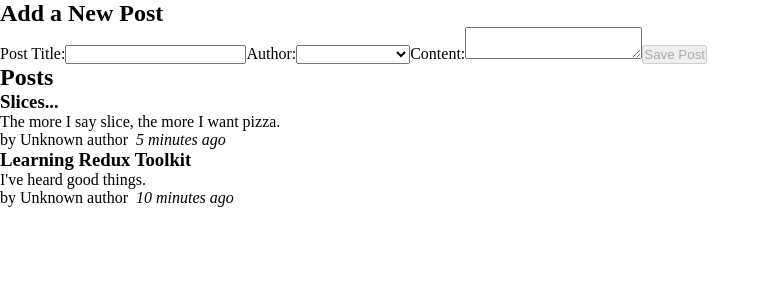
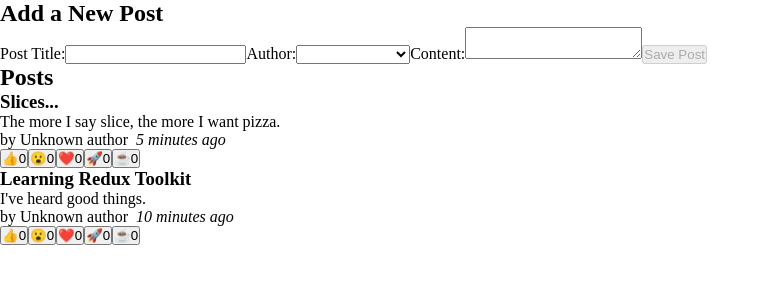
Before and after one commit to Jfnrosimo/blog-redux, a React (Create React App) app in the folder client/: page / in a window 1280 px wide. Shown: the top 300 px of the page, without its empty margins (0-770 px from the left). Built offline with nearby package versions, Linux system fonts and the light colour scheme.

Commit message:
Feat: added reaction buttons and functionalities

```diff
--- a/client/src/features/posts/PostsList.js
+++ b/client/src/features/posts/PostsList.js
@@ -2,6 +2,7 @@
 import { selectAllPosts } from "./postsSlice";
 import PostAuthor from "./PostAuthor";
 import TimeAgo from "./TimeAgo";
+import ReactionsButtons from "./ReactionsButtons";
 
 const PostsList = () => {
   const posts = useSelector(selectAllPosts);
@@ -18,6 +19,7 @@
         <PostAuthor userId={post.userId} />
         <TimeAgo timestamp={post.date} />
       </p>
+      <ReactionsButtons post={post} />
     </article>
   ));
 
--- /dev/null
+++ b/client/src/features/posts/ReactionsButtons.js
@@ -0,0 +1,33 @@
+import { useDispatch } from "react-redux";
+import { reactionAdded } from "./postsSlice";
+
+const reactionEmoji = {
+  thumbsUp: "👍",
+  wow: "😮",
+  heart: "❤️",
+  rocket: "🚀",
+  coffee: "☕",
+};
+
+const ReactionsButtons = ({ post }) => {
+  const dispatch = useDispatch();
+
+  const reactionButtons = Object.entries(reactionEmoji).map(([name, emoji]) => {
+    return (
+      <button
+        key={name}
+        type="button"
+        onClick={() =>
+          dispatch(reactionAdded({ postId: post.id, reaction: name }))
+        }
+      >
+        {emoji}
+        {post.reactions[name]}
+      </button>
+    );
+  });
+
+  return <div>{reactionButtons}</div>;
+};
+
+export default ReactionsButtons;
--- a/client/src/features/posts/postsSlice.js
+++ b/client/src/features/posts/postsSlice.js
@@ -1,5 +1,5 @@
 import { createSlice, nanoid } from "@reduxjs/toolkit";
-import { sub, subBusinessDays } from "date-fns";
+import { sub } from "date-fns";
 
 const initialState = [
   {
@@ -46,15 +46,29 @@
             content,
             date: new Date().toISOString(),
             userId,
+            reactions: {
+              thumbsUp: 0,
+              wow: 0,
+              heart: 0,
+              rocket: 0,
+              coffee: 0,
+            },
           },
         };
       },
+    },
+    reactionAdded(state, action) {
+      const { postId, reaction } = action.payload;
+      const existingPost = state.find((post) => post.id === postId);
+      if (existingPost) {
+        existingPost.reactions[reaction]++;
+      }
     },
   },
 });
 
 export const selectAllPosts = (state) => state.posts;
 
-export const { postAdded } = postsSlice.actions;
+export const { postAdded, reactionAdded } = postsSlice.actions;
 
 export default postsSlice.reducer;
```
